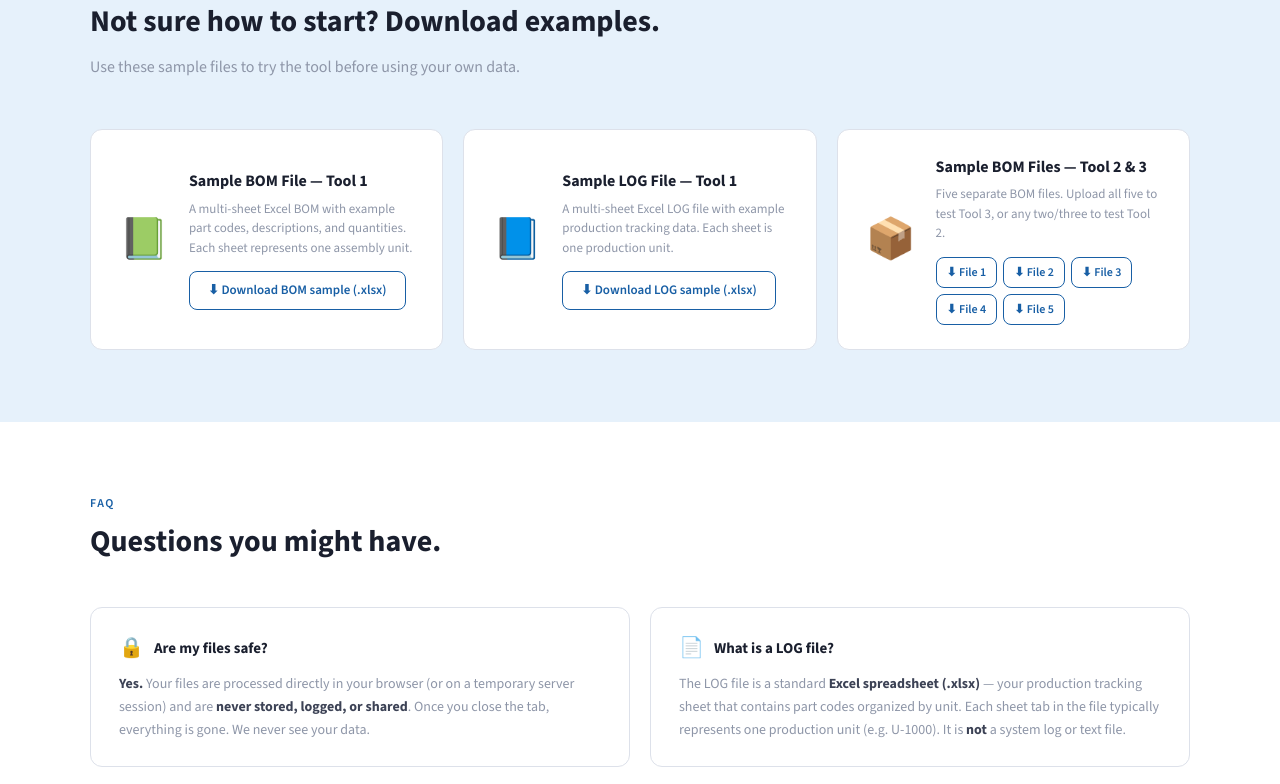
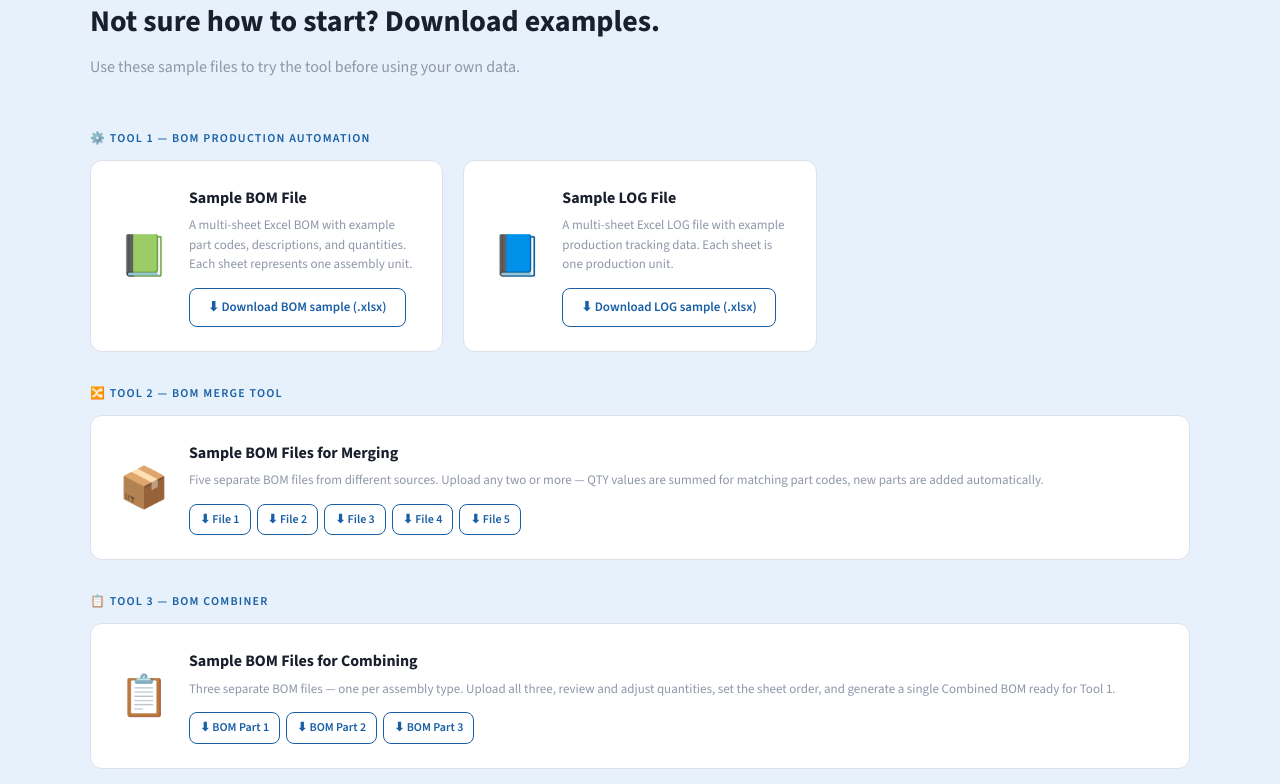
Before and after one commit to oleksandr-horiachyi/BOM, a plain HTML site: page index.html in a window 1280 px wide. Shown: the part 2115-2899 px from the top of the page. Drawn offline with nearby package versions, Linux system fonts and the light colour scheme.

Commit message:
Separate sample files by tool, add Tool 3 samples

```diff
--- a/index.html
+++ b/index.html
@@ -639,40 +639,58 @@
       <div class="section-sub">Use these sample files to try the tool before using your own data.</div>
     </div>
 
-    <div class="samples-grid">
+    <!-- Tool 1 -->
+    <p style="font-size:12px;font-weight:600;letter-spacing:1.2px;text-transform:uppercase;color:#185FA5;margin-bottom:12px">⚙️ Tool 1 — BOM Production Automation</p>
+    <div class="samples-grid" style="margin-bottom:32px">
       <div class="sample-card">
         <div class="sample-icon">📗</div>
         <div>
-          <div class="sample-title">Sample BOM File — Tool 1</div>
+          <div class="sample-title">Sample BOM File</div>
           <div class="sample-desc">A multi-sheet Excel BOM with example part codes, descriptions, and quantities. Each sheet represents one assembly unit.</div>
-          <a href="sample-bom.xlsx" class="btn-download" download>
-            ⬇ Download BOM sample (.xlsx)
-          </a>
+          <a href="sample-bom.xlsx" class="btn-download" download>⬇ Download BOM sample (.xlsx)</a>
         </div>
       </div>
-
       <div class="sample-card">
         <div class="sample-icon">📘</div>
         <div>
-          <div class="sample-title">Sample LOG File — Tool 1</div>
+          <div class="sample-title">Sample LOG File</div>
           <div class="sample-desc">A multi-sheet Excel LOG file with example production tracking data. Each sheet is one production unit.</div>
-          <a href="sample-log.xlsx" class="btn-download" download>
-            ⬇ Download LOG sample (.xlsx)
-          </a>
+          <a href="sample-log.xlsx" class="btn-download" download>⬇ Download LOG sample (.xlsx)</a>
         </div>
       </div>
+    </div>
 
-      <div class="sample-card">
+    <!-- Tool 2 -->
+    <p style="font-size:12px;font-weight:600;letter-spacing:1.2px;text-transform:uppercase;color:#185FA5;margin-bottom:12px">🔀 Tool 2 — BOM Merge Tool</p>
+    <div class="samples-grid" style="margin-bottom:32px">
+      <div class="sample-card" style="grid-column:1/-1">
         <div class="sample-icon">📦</div>
         <div>
-          <div class="sample-title">Sample BOM Files — Tool 2 &amp; 3</div>
-          <div class="sample-desc">Five separate BOM files. Upload all five to test Tool 3, or any two/three to test Tool 2.</div>
+          <div class="sample-title">Sample BOM Files for Merging</div>
+          <div class="sample-desc">Five separate BOM files from different sources. Upload any two or more — QTY values are summed for matching part codes, new parts are added automatically.</div>
           <div style="display:flex;flex-wrap:wrap;gap:6px;margin-top:10px">
             <a href="sample-combiner-1.xlsx" class="btn-download" download style="font-size:12px;padding:5px 10px">⬇ File 1</a>
             <a href="sample-combiner-2.xlsx" class="btn-download" download style="font-size:12px;padding:5px 10px">⬇ File 2</a>
             <a href="sample-combiner-3.xlsx" class="btn-download" download style="font-size:12px;padding:5px 10px">⬇ File 3</a>
             <a href="sample-combiner-4.xlsx" class="btn-download" download style="font-size:12px;padding:5px 10px">⬇ File 4</a>
             <a href="sample-combiner-5.xlsx" class="btn-download" download style="font-size:12px;padding:5px 10px">⬇ File 5</a>
+          </div>
+        </div>
+      </div>
+    </div>
+
+    <!-- Tool 3 -->
+    <p style="font-size:12px;font-weight:600;letter-spacing:1.2px;text-transform:uppercase;color:#185FA5;margin-bottom:12px">📋 Tool 3 — BOM Combiner</p>
+    <div class="samples-grid">
+      <div class="sample-card" style="grid-column:1/-1">
+        <div class="sample-icon">📋</div>
+        <div>
+          <div class="sample-title">Sample BOM Files for Combining</div>
+          <div class="sample-desc">Three separate BOM files — one per assembly type. Upload all three, review and adjust quantities, set the sheet order, and generate a single Combined BOM ready for Tool 1.</div>
+          <div style="display:flex;flex-wrap:wrap;gap:6px;margin-top:10px">
+            <a href="sample-tool3-1.xlsx" class="btn-download" download style="font-size:12px;padding:5px 10px">⬇ BOM Part 1</a>
+            <a href="sample-tool3-2.xlsx" class="btn-download" download style="font-size:12px;padding:5px 10px">⬇ BOM Part 2</a>
+            <a href="sample-tool3-3.xlsx" class="btn-download" download style="font-size:12px;padding:5px 10px">⬇ BOM Part 3</a>
           </div>
         </div>
       </div>
```
Also changed, not shown: 3 other files.
